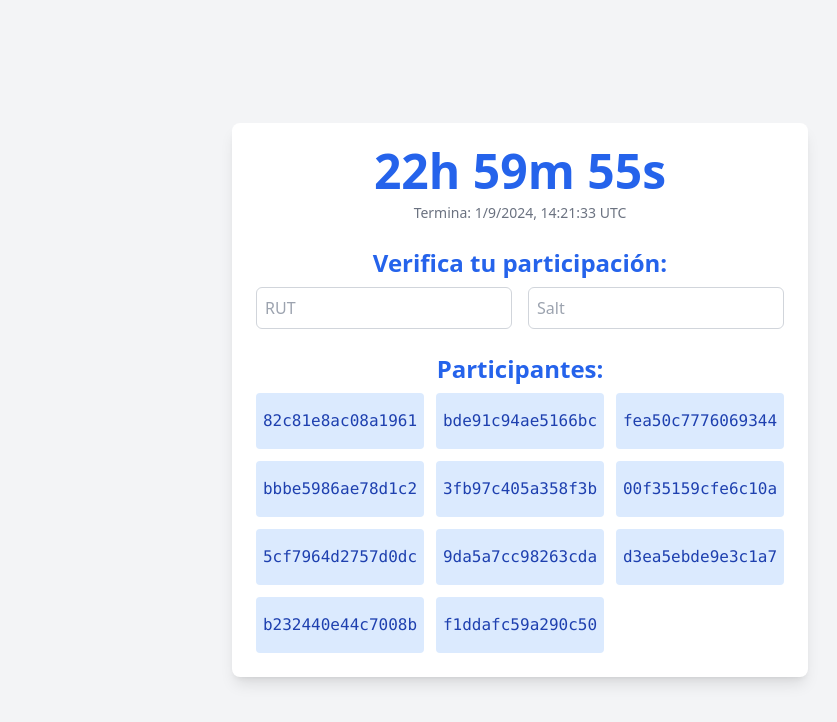
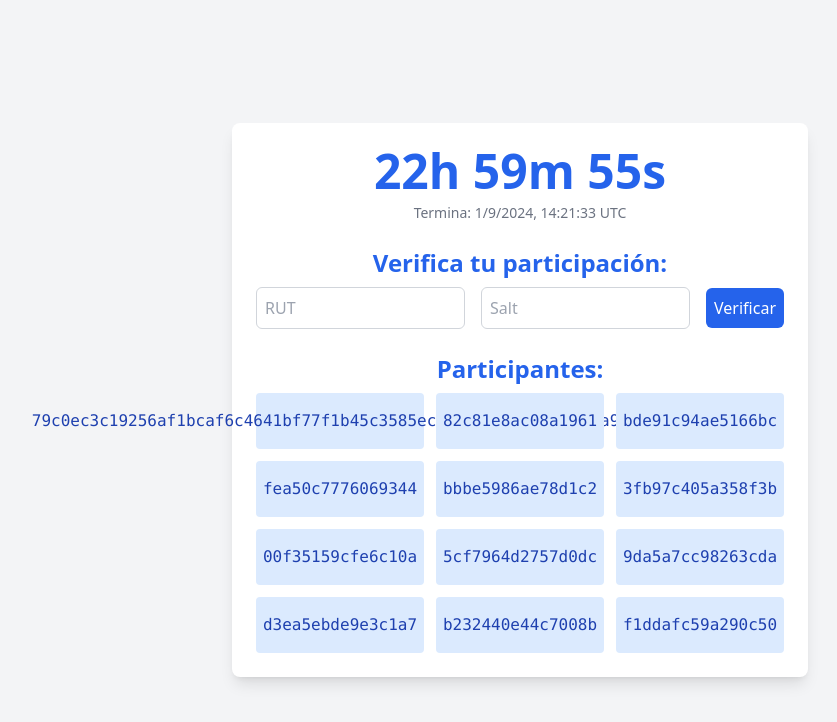
Before and after one commit to dariasc/random-monkeys, a SvelteKit app: page /lottery/1/active in a window 1280 px wide. Shown: the top 722 px of the page, without its empty margins (120-957 px from the left). Built offline with nearby package versions, Linux system fonts and the light colour scheme.

Commit message:
feat: verification (salt rut)

```diff
--- a/src/routes/lottery/[id]/active/+page.svelte
+++ b/src/routes/lottery/[id]/active/+page.svelte
@@ -1,15 +1,21 @@
 <script lang="ts">
 	import type { PageData } from './$types';
 	import HashGrid from '$lib/components/HashGrid.svelte';
-	import { verify } from '$lib/crypto';
+	import { verify, generateHashes } from '$lib/crypto';
 
 	export let data: PageData;
 
 	const hashes: string[] = []
 
+	hashes.push("79c0ec3c19256af1bcaf6c4641bf77f1b45c3585ec1ba45cce4a15ab32ca9723");
+
 	function random256BitsHexadecimal() {
 		//todo: recordar pasar esto ordenadamente
 		return Array.from({ length: 16 }, () => Math.floor(Math.random() * 16).toString(16)).join('');
+	}
+
+	async function getGoodHashSalt(rut) {
+		return await generateHashes([rut]);
 	}
 
 	// for testing only!!
@@ -17,8 +23,8 @@
 		hashes.push(random256BitsHexadecimal());
 	}
 
-	function verifyParticipation(rut: string, salt: string) {
-		return verify(hashes, rut, salt);
+	async function verifyParticipation(rut: string, salt: string) {
+		return await verify(hashes, rut, salt);
 	}
 
 	const countdownDate = new Date().getTime() + (23 * 60 * 60 * 1000);
@@ -48,6 +54,26 @@
             clearInterval(countdownFunction);
         }
     }, 1);
+
+
+	let rut = '';
+	let salt = '';
+	// let verificationResult: string | null = null;
+	// boolean
+	let verificationRun: boolean = false;
+	let verificationResult: boolean = false;
+
+	async function handleVerify() {
+		verificationRun = true;
+		if (rut && salt) {
+			const result = await verifyParticipation(rut, salt);
+			// verificationResult = result ? "Participación verificada con éxito." : "Verificación fallida. Por favor revisa tus datos.";
+			verificationResult = result;
+		} else {
+			// verificationResult = "Por favor ingrese RUT y Salt.";
+			verificationResult = false;
+		}
+	}
 </script>
 
 <main class="bg-gray-100 flex items-center justify-center min-h-screen">
@@ -65,14 +91,32 @@
             <input
                 type="text"
                 placeholder="RUT"
+				bind:value={rut}
                 class="p-2 border border-gray-300 rounded-md w-1/2"
             />
             <input
                 type="text"
                 placeholder="Salt"
+				bind:value={salt}
                 class="p-2 border border-gray-300 rounded-md w-1/2"
             />
+			<button
+				class="p-2 bg-blue-600 text-white rounded-md"
+				on:click={handleVerify}
+			>
+				Verificar
+			</button>
         </div>
+
+		{#if verificationRun}
+			<p class="text-xl font-bold mb-6" class:text-green-600={verificationResult} class:text-red-600={!verificationResult}>
+				{#if verificationResult}
+					Participación verificada con éxito.
+				{:else}
+					Verificación fallida. Por favor revisa tus datos.
+				{/if}
+			</p>
+		{/if}
 
 		<h2 class="text-2xl font-bold text-blue-600 mb-2">Participantes:</h2>
 
```
